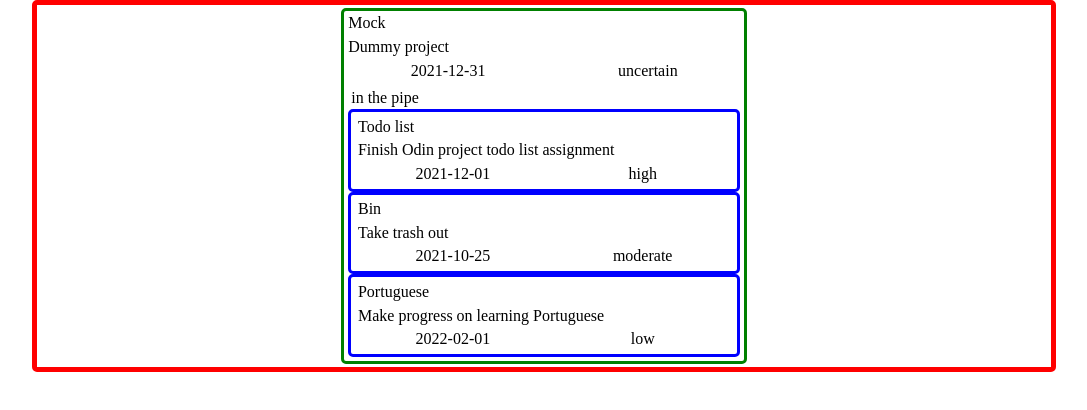
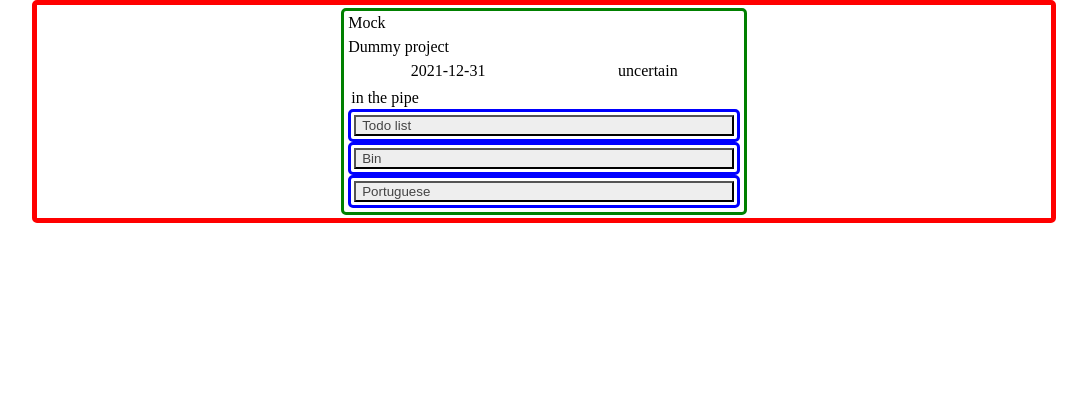
Before and after one commit to joecatin/todo, a website built with webpack: page dist/index.html in a window 1280 px wide. Shown: the whole page, without its empty margins (96-1183 px from the left). Built offline with nearby package versions, Linux system fonts and the light colour scheme.

Commit message:
Make item collapsible

```diff
--- a/src/views/item/item.css
+++ b/src/views/item/item.css
@@ -11,19 +11,39 @@
   padding: 1%;
 }
 
-#title, #description {
+/* #item-title, #item-description {
   width: 100%;
   height: 30%;
+} */
+
+#item-title {
+  background-color: #eee;
+  color: #444;
+  text-align: left;
+  cursor: pointer;
+  outline: none;
 }
 
-#details {
+.item-active, #item-title:hover {
+  background-color: #ccc;
+}
+
+#item-content {
+  display: none;
+  background-color: #f1f1f1;
+  max-height: 0;
+  overflow: hidden;
+  transition: max-height 0.2s ease-out;
+}
+
+#item-details {
   width: 100%;
   height: 30%;
   display: flex;
   flex-direction: row;
 }
 
-#details > div {
+#item-details > div {
     width: 50%;
     height: 30%;
     text-align: center;
--- a/src/views/item/item.js
+++ b/src/views/item/item.js
@@ -1,32 +1,92 @@
 /* eslint-disable linebreak-style */
 
 import './item.css';
+
+const makeElement = (type, id, content) => {
+  const element = document.createElement(type);
+  element.id = id;
+  element.textContent = content;
+  return element;
+};
+
+const makeElementCollapsible = (element, type) => {
+  element.addEventListener('click', () => {
+    element.classList.toggle(`${type}-active`);
+    const content = element.nextElementSibling;
+    if (content.style.display === 'block') {
+      content.style.display = 'none';
+    } else {
+      content.style.display = 'block';
+    }
+  });
+  return element;
+};
+
+const animateCollapsible = (element, type) => {
+  element.addEventListener('click', () => {
+    element.classList.toggle(`${type}-active`);
+    const content = element.nextElementSibling;
+    if (content.style.maxHeight) {
+      content.style.maxHeight = null;
+    } else {
+      content.style.maxHeight = `${content.scrollHeight}px`;
+    }
+  });
+  return element;
+};
+
+const makeTitle = (text, type) => {
+  let title = makeElement(
+    'button', `${type}-title`, text,
+  );
+  title = makeElementCollapsible(title, 'item');
+  title = animateCollapsible(title, 'item');
+  return title;
+};
+
+const makeDetails = (type, date, level) => {
+  const details = document.createElement('div');
+  details.id = `${type}-details`;
+  const dueDate = makeElement(
+    'div', `${type}-dueDate`, date,
+  );
+  details.appendChild(dueDate);
+  const priority = makeElement(
+    'div', `${type}-priority`, level,
+  );
+  details.appendChild(priority);
+  return details;
+};
+
+const makeContent = (type, text, ...args) => {
+  const content = document.createElement('div');
+  content.id = `${type}-content`;
+  const description = makeElement(
+    'div', `${type}-description`, text,
+  );
+  content.appendChild(description);
+
+  const details = makeDetails(type, ...args);
+  content.appendChild(details);
+
+  return content;
+};
 
 const showItem = (item) => {
   const view = document.createElement('div');
   view.id = 'item';
 
-  const title = document.createElement('div');
-  title.id = 'title';
-  title.textContent = item.get('title');
+  const title = makeTitle(item.get('title'), 'item');
   view.appendChild(title);
 
-  const description = document.createElement('div');
-  description.id = 'description';
-  description.textContent = item.get('description');
-  view.appendChild(description);
+  const content = makeContent(
+    'item',
+    item.get('description'),
+    item.get('dueDate'),
+    item.get('priority'),
+  );
 
-  const details = document.createElement('div');
-  details.id = 'details';
-  const dueDate = document.createElement('div');
-  dueDate.id = 'dueDate';
-  dueDate.textContent = item.get('dueDate');
-  details.appendChild(dueDate);
-  const priority = document.createElement('div');
-  priority.id = 'priority';
-  priority.textContent = item.get('priority');
-  details.appendChild(priority);
-  view.appendChild(details);
+  view.appendChild(content);
 
   return view;
 };
--- a/webpack.config.js
+++ b/webpack.config.js
@@ -3,8 +3,8 @@ const HtmlWebpackPlugin = require('html-webpack-plugin');
 
 module.exports = {
   entry: './src/index.js',
-  mode: 'production',
-  // mode: 'development',
+  // mode: 'production',
+  mode: 'development',
   devtool: 'inline-source-map',
   plugins: [
     new HtmlWebpackPlugin({
```
Also changed, not shown: dist/index.html, dist/main.js.
